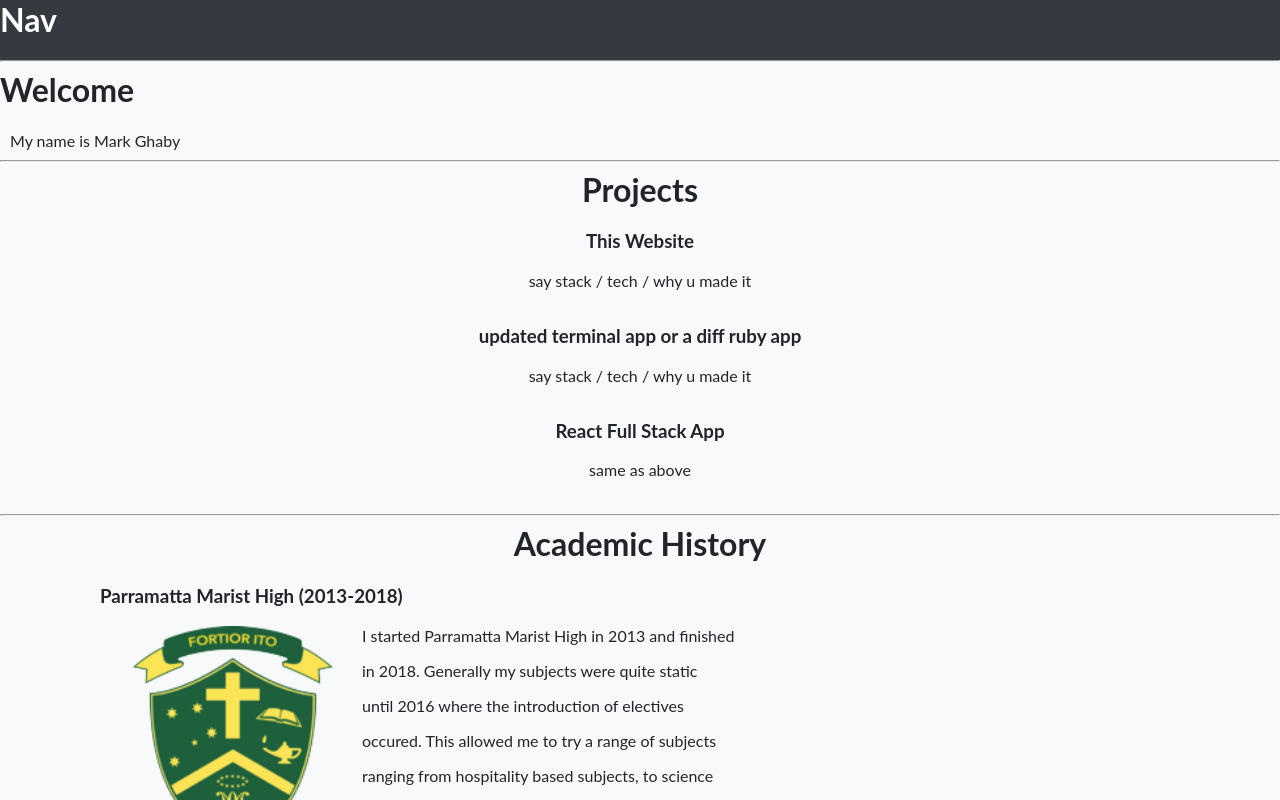
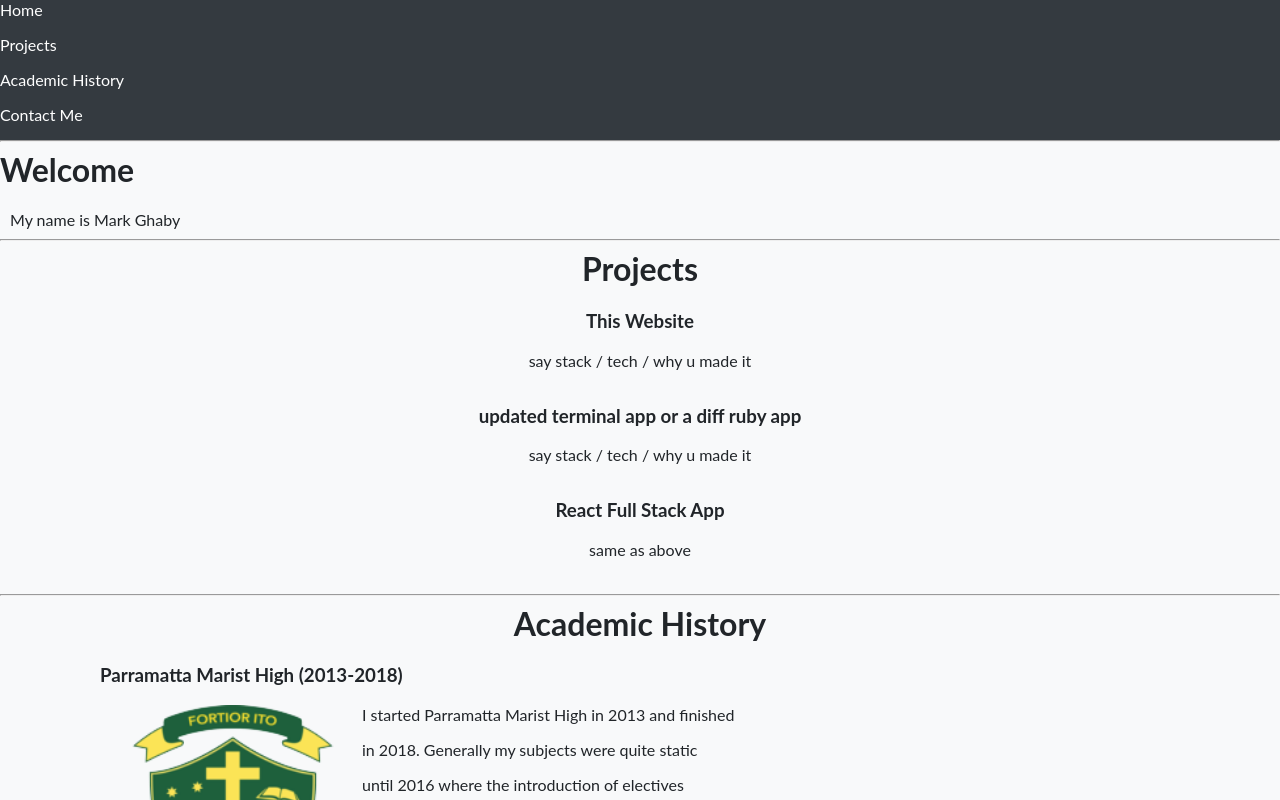
Before and after one commit to mghaby/mark-site-updated, a React (Create React App) app: page / in a window 1280 px wide. Shown: the top 800 px of the page. Built offline with nearby package versions, Linux system fonts and the light colour scheme; the HTML template or start-up script is replaced by a standard one.

Commit message:
formatting changes to nav bar

```diff
--- a/src/components/Nav.js
+++ b/src/components/Nav.js
@@ -12,7 +12,10 @@ import App from '../App'
 function Nav() {
     return (
       <div style={{backgroundColor: "#343A40", color: "white"}}>
-      <h1>Nav</h1>
+      <p>Home</p>
+      <p>Projects</p>
+      <p>Academic History</p>
+      <p>Contact Me</p>
       <hr />
       </div>
     );
```
